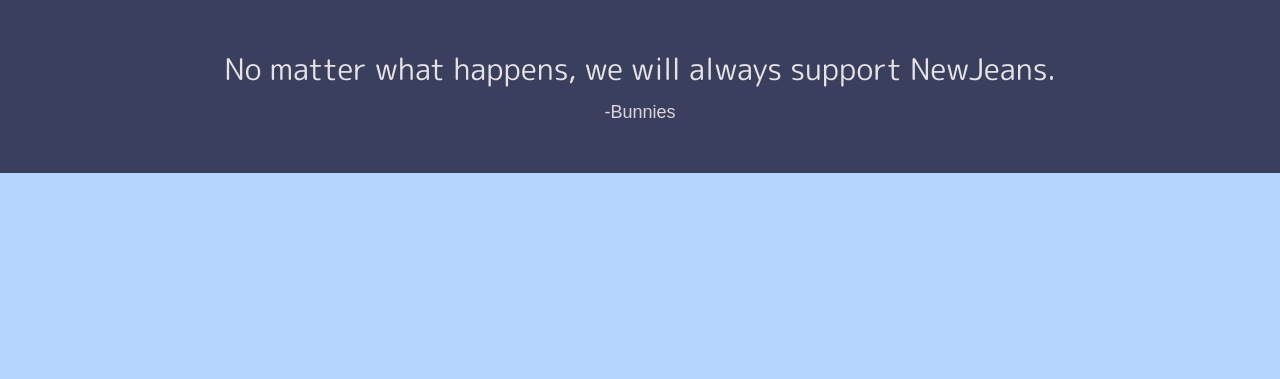
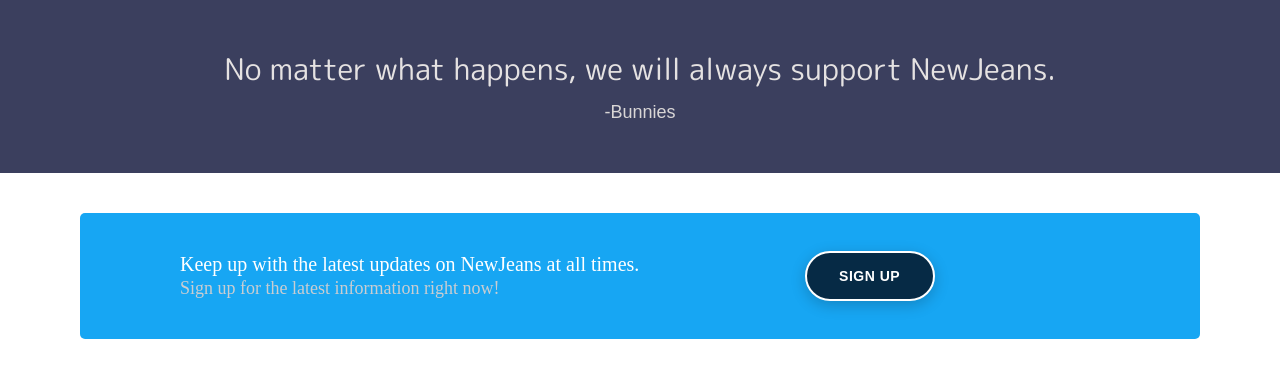
Before and after one commit to fwejoi/My-Landing-Page, a plain HTML site: page index.html in a window 1280 px wide. Shown: the part 2172-2551 px from the top of the page. Before the commit the page ends 2345 px from the top, so only its background shows below. Drawn offline with nearby package versions, Linux system fonts and the light colour scheme; a web font is replaced by a local one.

Commit message:
sign up增加

```diff
--- a/index.html
+++ b/index.html
@@ -43,7 +43,6 @@
       href="https://fonts.googleapis.com/css2?family=M+PLUS+Rounded+1c&family=Moderustic:wght@300..800&family=Montserrat:ital,wght@0,100..900;1,100..900&family=Nerko+One&family=Nunito:ital,wght@0,200..1000;1,200..1000&family=Roboto+Slab:wght@100..900&family=Signika+Negative:wght@300..700&display=swap"
       rel="stylesheet"
     />
-
   </head>
   <body>
     <div class="header">
@@ -183,5 +182,22 @@
       </div>
       <div class="author">-Bunnies</div>
     </div>
+
+    <div class="signUpBox">
+      <div class="signUpContent">
+        <div class="signUpText">
+          <p style="font-size: 20px; color: #ffffff">
+            Keep up with the latest updates on NewJeans at all times.
+            <br />
+            <span style="font-size: 18px; color: #cacdd1">
+              Sign up for the latest information right now!
+            </span>
+          </p>
+        </div>
+        <div class="contentbutton">
+          <button>Sign Up</button>
+        </div>
+      </div>
+    </div>
   </body>
 </html>
--- a/style.css
+++ b/style.css
@@ -228,3 +228,24 @@
     font-size: 18px;
     color: #d9d6d6;
 }
+
+.signUpBox{
+    background-color: #ffffff;
+    padding: 40px 80px;
+}
+
+.signUpContent{
+    flex: 1;
+    background-color: rgb(23, 166, 243);
+    border-radius: 5px;
+    display: flex;
+    padding: 20px 100px;
+    justify-content: space-between;
+}
+
+.contentbutton{
+    flex: 1;
+    display: flex;
+    justify-content: center;
+    align-items: center;
+}
```
